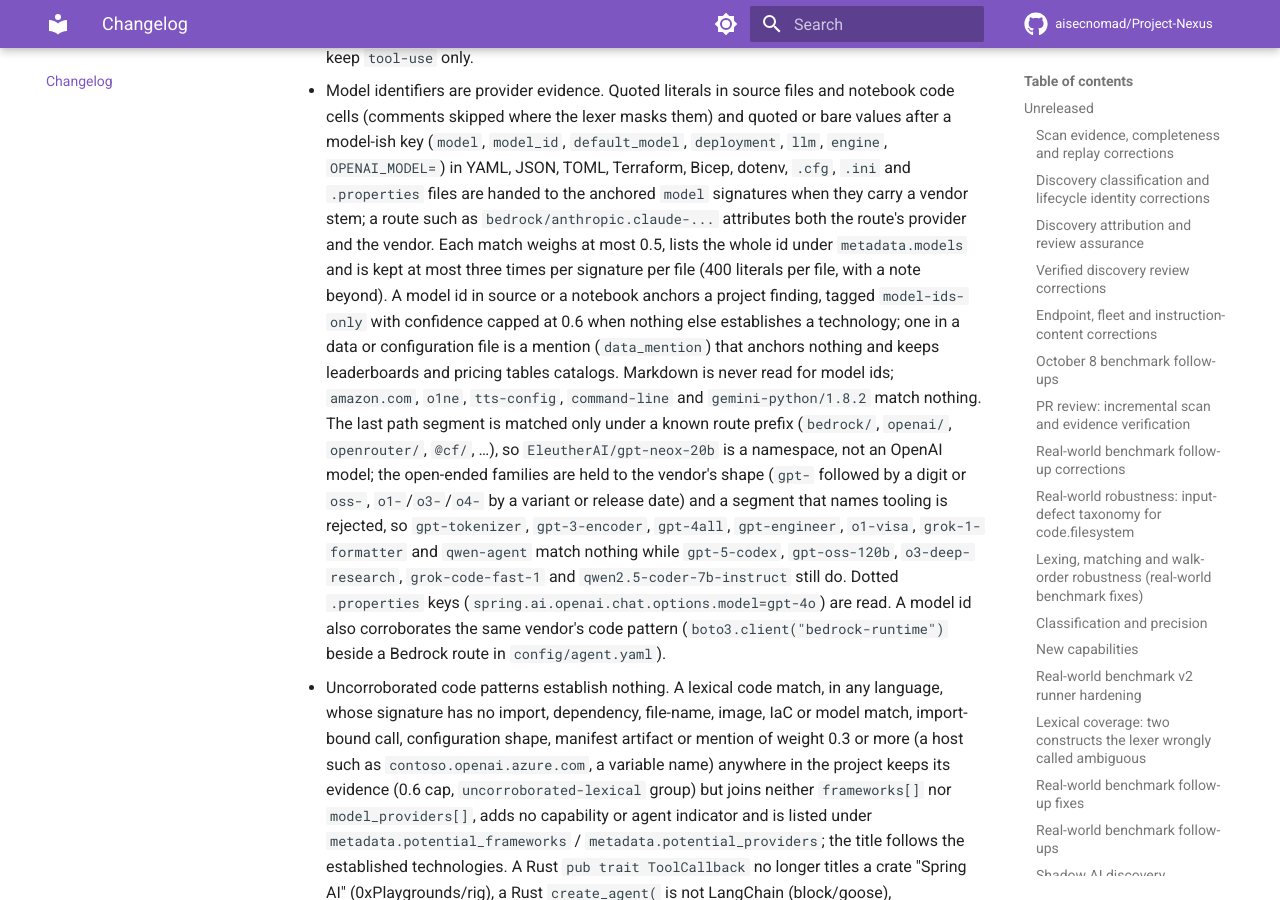
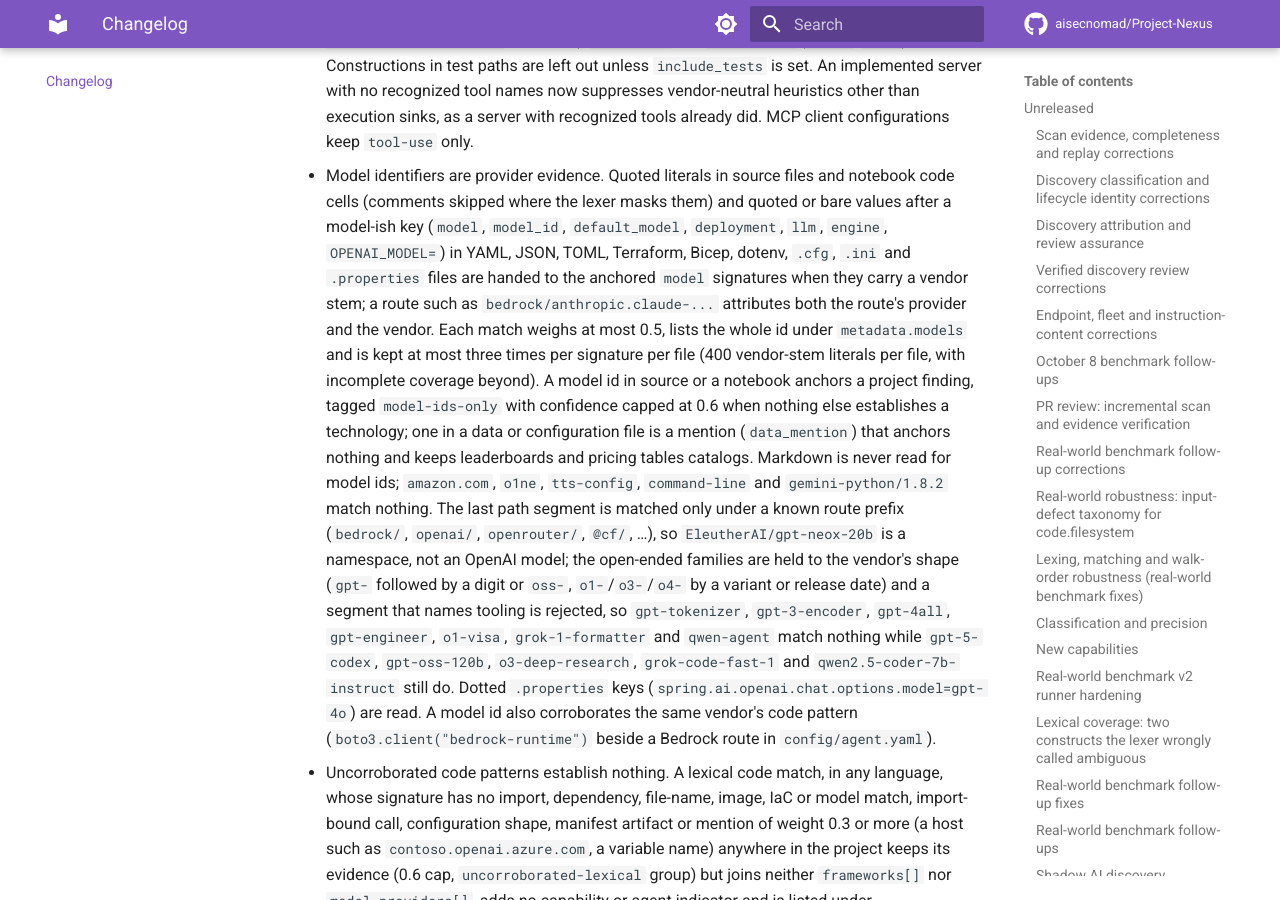
Before and after one commit to aisecnomad/Project-Nexus, an MkDocs documentation site: the page built from docs/changelog.md, in a window 1280 px wide and 900 px high, scrolled down 12166 px. Built offline with MkDocs 1.6.1 and Material for MkDocs 9.7.7, drawn with Linux system fonts in a browser that asks for light colours; comment, search, counter and statistics services are not loaded; some of the changed text lies outside the part shown.

Commit message:
code.filesystem: count only vendor-stem literals toward the model-id limit
_scan_model_literals runs when any model stem appears anywhere in a file
(import.meta, command-line, amazon.), then collected up to 401 quoted
strings and only afterwards checked each one for a stem. The 400-literal
cap therefore measured how many ordinary strings a file held: a Vite
module or an i18n bundle with a few hundred labels made the whole scan
incomplete (exit 3) although no model-id candidate was left unread.

_finditer gains a `selected` predicate applied inside the match iterator
before the limit, and both the quoted and the keyed passes select only
literals that carry a vendor stem (one compiled alternation of the
stems). The cap still fails closed: more than 400 candidates leave the
scan incomplete. The boundary tests now use stem-bearing filler, and a
new test covers a JS module, a JSON bundle and a keyed YAML file with
hundreds of ordinary strings.

Signed-off-by: Claude <noreply@anthropic.com>
Co-Authored-By: Claude Opus 5.5 <noreply@anthropic.com>
Claude-Session: https://claude.ai/code/session_01NNpBL4DqDDJdF9hLExvpc9

```diff
--- a/CHANGELOG.md
+++ b/CHANGELOG.md
@@ -317,6 +317,10 @@ before it was changed, has a regression test, and leaves finding IDs unchanged.
 - Fixed: the model-identifier literal limit now marks coverage incomplete
   when later literals were not matched. A model beyond the limit can no
   longer produce an empty scan reported as complete.
+- Fixed: that limit counts only model-id candidates, literals that carry a
+  vendor stem. It counted every quoted string, so an ordinary file with more
+  than 400 strings and a stem anywhere in its text (`import.meta`,
+  `command-line`) made the scan incomplete (exit 3) with nothing unread.
 - Fixed: truncated catalog assignment and data-file reference analysis also
   marks coverage incomplete while preserving the evidence already read.
 
@@ -512,11 +516,12 @@ before it was changed, has a regression test, and leaves finding IDs unchanged.
   such as `bedrock/anthropic.claude-...` attributes both the route's provider
   and the vendor. Each match weighs at most 0.5, lists the whole id under
   `metadata.models` and is kept at most three times per signature per file
-  (400 literals per file, with a note beyond). A model id in source or a
-  notebook anchors a project finding, tagged `model-ids-only` with confidence
-  capped at 0.6 when nothing else establishes a technology; one in a data or
-  configuration file is a mention (`data_mention`) that anchors nothing and
-  keeps leaderboards and pricing tables catalogs. Markdown is never read for
+  (400 vendor-stem literals per file, with incomplete coverage beyond). A
+  model id in source or a notebook anchors a project finding, tagged
+  `model-ids-only` with confidence capped at 0.6 when nothing else
+  establishes a technology; one in a data or configuration file is a mention
+  (`data_mention`) that anchors nothing and keeps leaderboards and pricing
+  tables catalogs. Markdown is never read for
   model ids; `amazon.com`, `o1ne`, `tts-config`, `command-line` and
   `gemini-python/1.8.2` match nothing. The last path segment is matched only
   under a known route prefix (`bedrock/`, `openai/`, `openrouter/`, `@cf/`, …),
```
Also changed, not shown: docs/connectors/code.md (+2 -1 lines), docs/production.md (+4 -3 lines), 3 other files.
